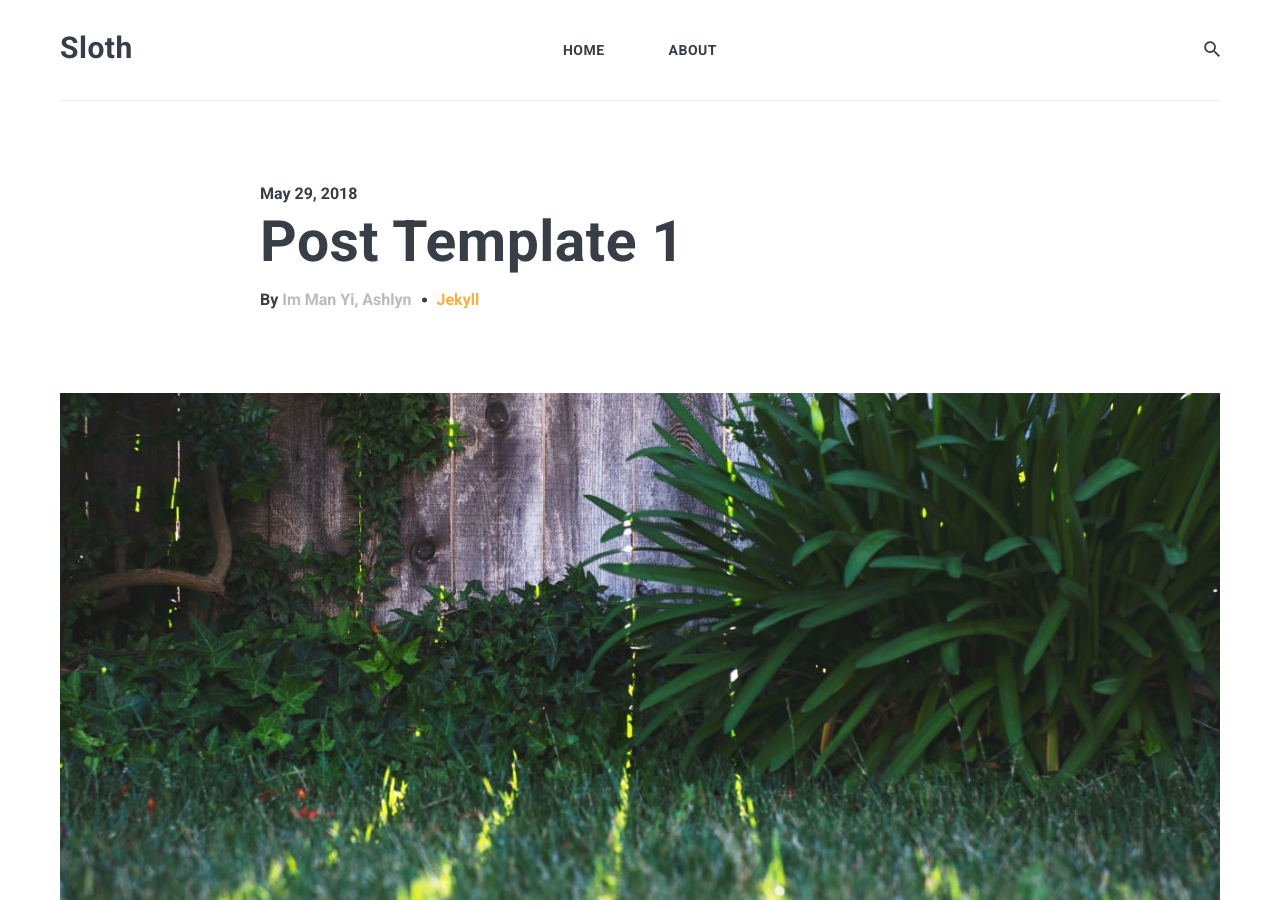
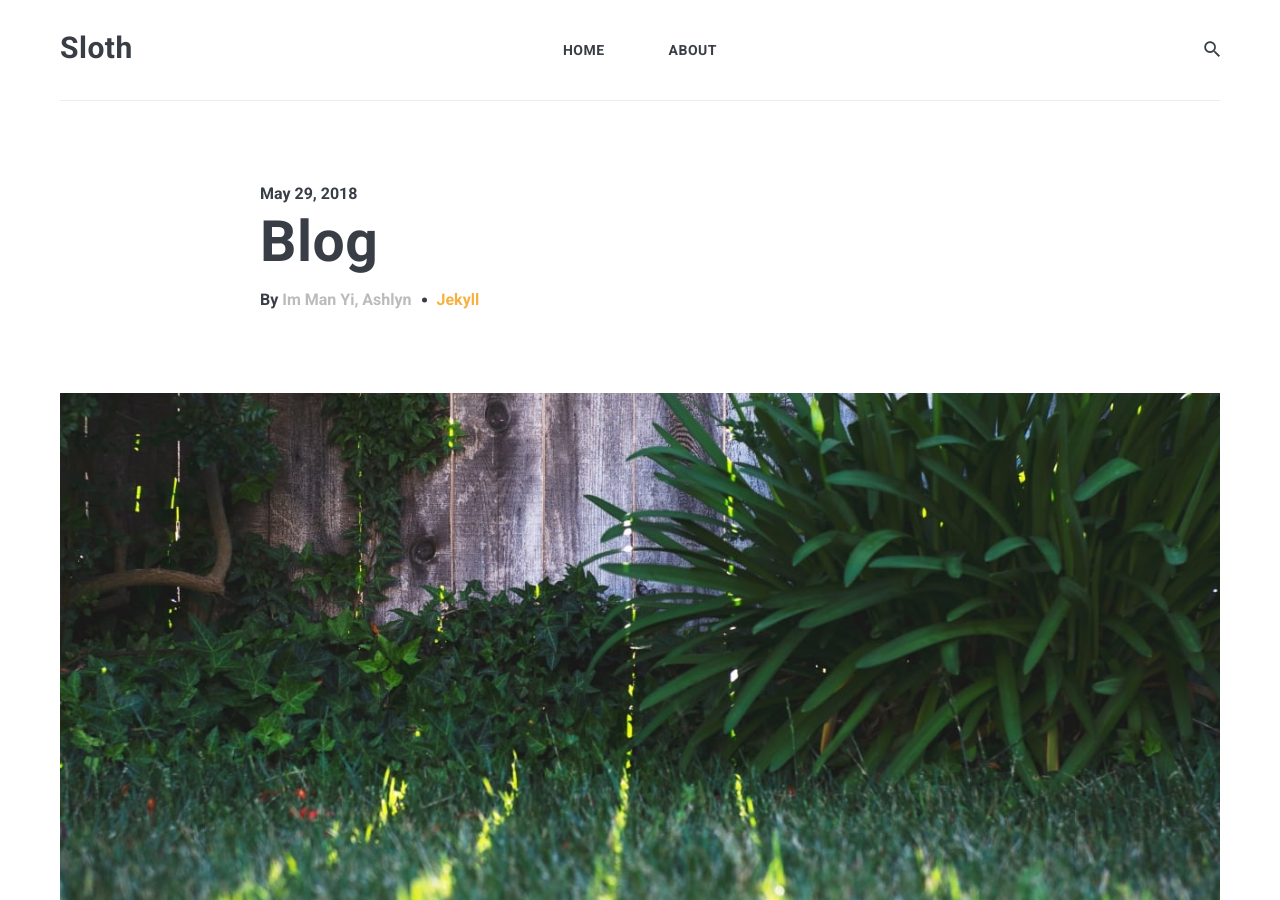
Before and after one commit to imychangemaker/ashlynim, a Jekyll site: the page built from _posts/2018-05-29-Template_1.markdown, in a window 1280 px wide and 900 px high. Built offline with Jekyll 4.4.1, drawn with Linux system fonts in a browser that asks for light colours; nearby versions of some CDN libraries; comment, search, counter and statistics services are not loaded.

Commit message:
Testing change of post title

```diff
--- a/_posts/2018-05-29-Template_1.markdown
+++ b/_posts/2018-05-29-Template_1.markdown
@@ -1,6 +1,6 @@
 ---
 layout: post
-title:  Post Template 1
+title:  Blog
 date:   2018-05-29 18:05:55 +0300
 image:  10.jpg
 tags:   Jekyll
```
